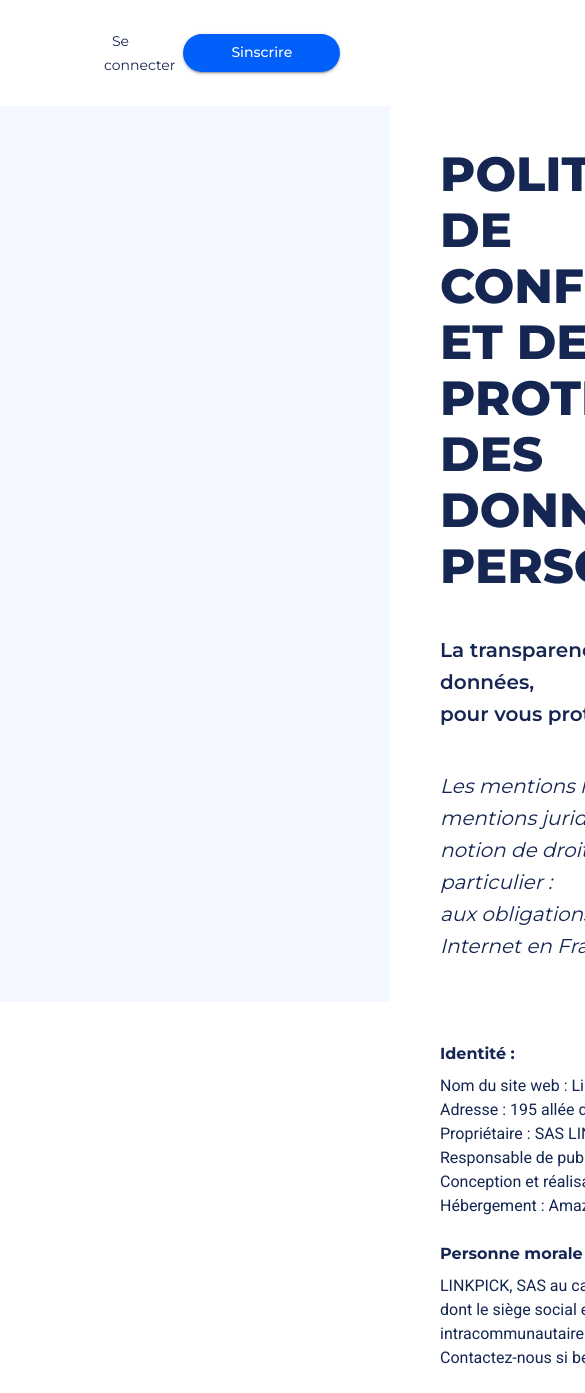
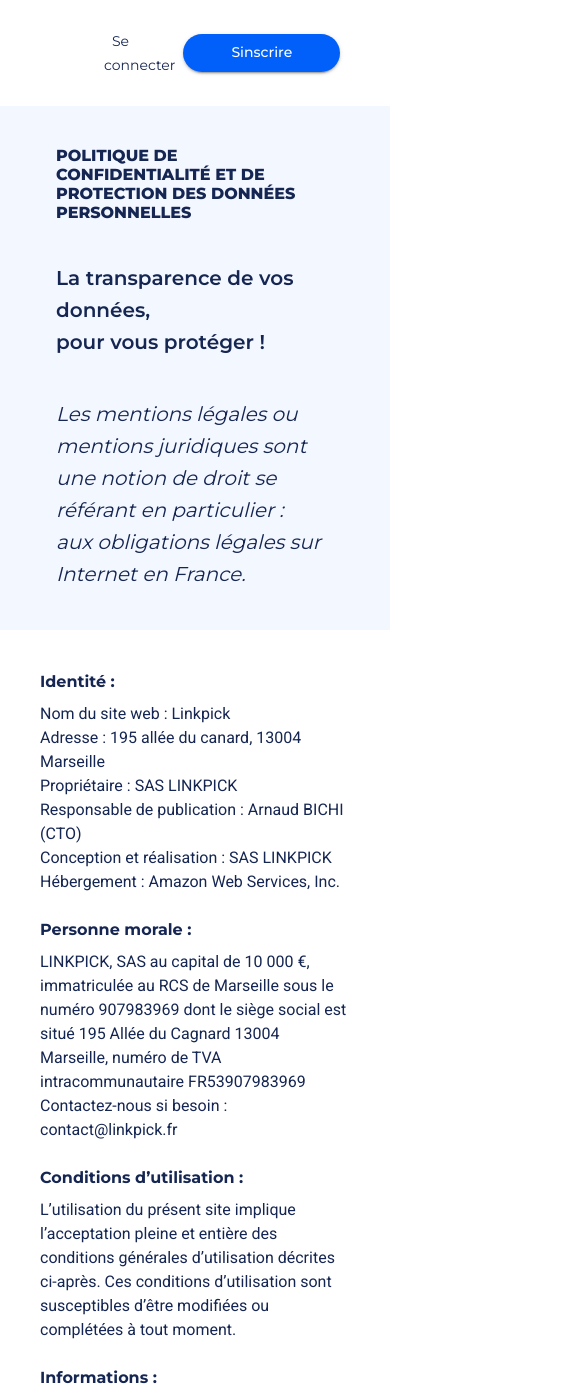
Before and after one commit to tarik-gadoumi/lickpick, a Next.js app: page /rgpd in a window 390 px wide. Shown: the top 1393 px of the page, 585 px wide, since content can reach past the window. Built offline with nearby package versions, Linux system fonts and the light colour scheme.

Commit message:
fix: rgpd responsive

```diff
--- a/pages/rgpd.js
+++ b/pages/rgpd.js
@@ -5,10 +5,10 @@ import Link from "next/link";
 export default function rgpd() {
 	return (
 		<>
-			<Box sx={{ backgroundColor: "primary.light" }}>
-				<Container maxWidth="lg" sx={{ marginLeft: 50, padding: 5 }}>
+			<Box sx={{ backgroundColor: "primary.light", p: 5 }}>
+				<Container maxWidth="md">
 					<Typography
-						variant="h3"
+						variant={{md: 'h3'}}
 						sx={{
 							fontFamily: "Montserrat",
 							fontWeight: 800,
@@ -53,7 +53,7 @@ export default function rgpd() {
 			</Box>
 			<Container
 				maxWidth="md"
-				sx={{ marginLeft: 50, padding: 5, width: 800 }}
+				sx={{ padding: 5 }}
 			>
 				<Typography
 					variant="body1"
```
